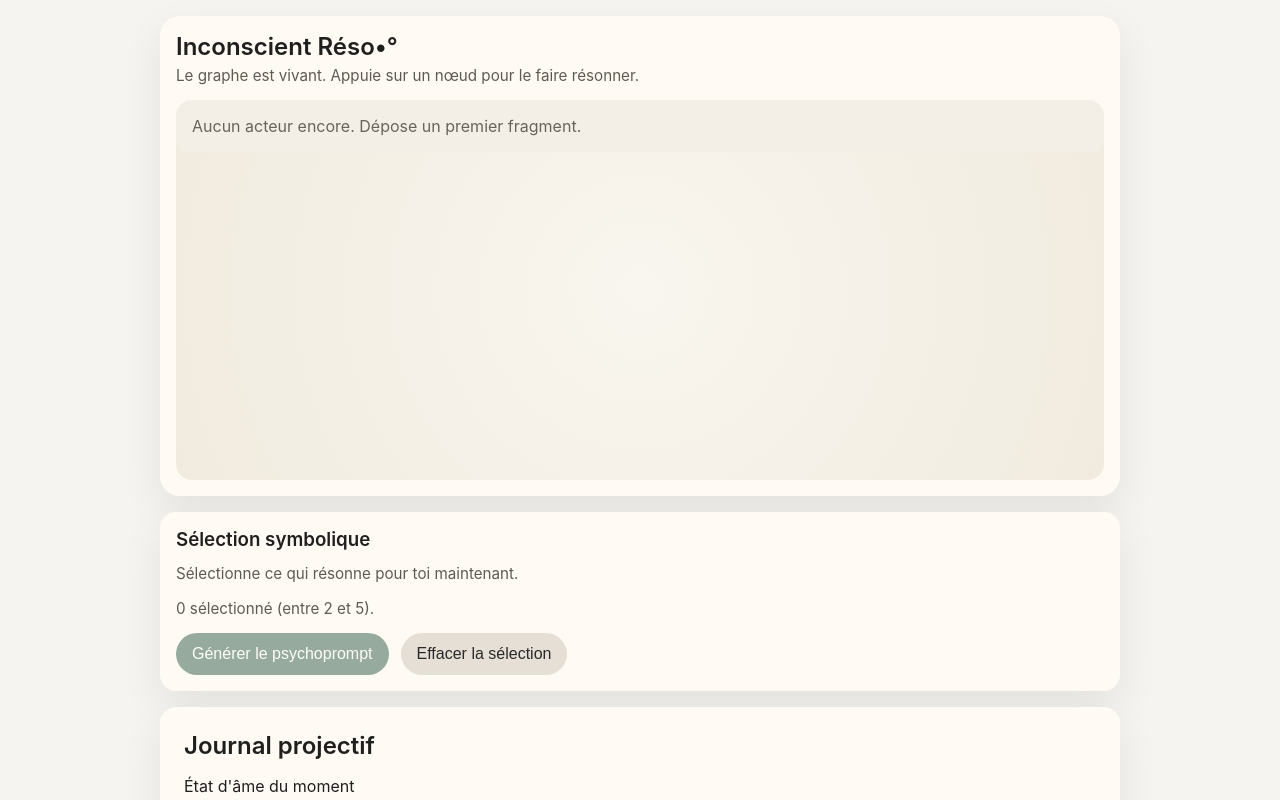
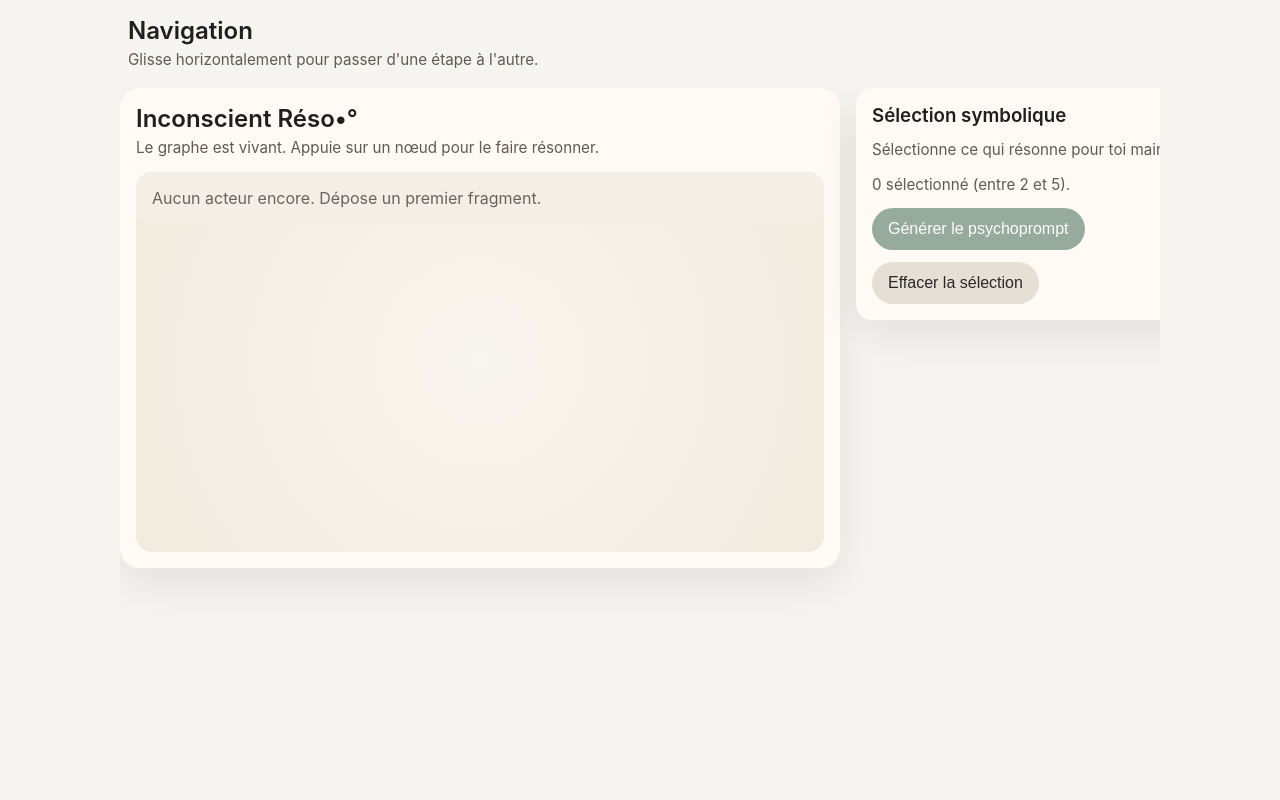
Before and after one commit to pierkiroule/psychoprompt, a React (Vite) app: page / in a window 1280 px wide. Both pictures are taken after a click on the button "Commencer". Shown: the top 800 px of the page. Built offline with nearby package versions, Linux system fonts and the light colour scheme.

Commit message:
Add horizontal swipe carousel layout

```diff
--- a/src/App.tsx
+++ b/src/App.tsx
@@ -97,14 +97,21 @@ export function App(): ReactElement {
       case "main":
         return (
           <section className="graph-layout">
+            <div className="carousel-header">
+              <h2>Navigation</h2>
+              <p className="helper">Glisse horizontalement pour passer d&apos;une étape à l&apos;autre.</p>
+            </div>
+            <div className="carousel-track" role="list">
+              <div className="carousel-card carousel-card--wide" role="listitem">
                 <GraphView
                   nodes={nodes}
                   edges={edges}
                   selection={selection}
                   onToggle={toggleSelection}
                 />
-            <section className="graph-controls">
-              <div className="selection-status">
+              </div>
+              <div className="carousel-card" role="listitem">
+                <section className="selection-status">
                   <h3>Sélection symbolique</h3>
                   <p className="helper">Sélectionne ce qui résonne pour toi maintenant.</p>
                   <p className="helper">
@@ -124,10 +131,17 @@ export function App(): ReactElement {
                       Effacer la sélection
                     </button>
                   </div>
+                </section>
               </div>
+              <div className="carousel-card" role="listitem">
                 <Journal onSubmit={handleDeposit} />
-              {prompt ? <PromptView prompt={prompt} onClear={() => setPrompt("")} /> : null}
-            </section>
+              </div>
+              {prompt ? (
+                <div className="carousel-card" role="listitem">
+                  <PromptView prompt={prompt} onClear={() => setPrompt("")} />
+                </div>
+              ) : null}
+            </div>
           </section>
         );
       default:
--- a/src/styles.css
+++ b/src/styles.css
@@ -270,11 +270,36 @@ button:disabled {
 }
 
 .graph-layout {
-  width: min(960px, 100%);
+  width: min(1040px, 100%);
   display: flex;
   flex-direction: column;
   gap: 16px;
   min-height: calc(100vh - 32px);
+}
+
+.carousel-header {
+  display: flex;
+  flex-direction: column;
+  gap: 4px;
+  padding: 0 8px;
+}
+
+.carousel-track {
+  display: flex;
+  gap: 16px;
+  overflow-x: auto;
+  scroll-snap-type: x mandatory;
+  padding-bottom: 12px;
+  -webkit-overflow-scrolling: touch;
+}
+
+.carousel-card {
+  flex: 0 0 min(100%, 420px);
+  scroll-snap-align: start;
+}
+
+.carousel-card--wide {
+  flex-basis: min(100%, 720px);
 }
 
 .graph-panel {
@@ -286,7 +311,7 @@ button:disabled {
   flex-direction: column;
   gap: 12px;
   min-height: 60vh;
-  flex: 4;
+  flex: 1;
 }
 
 .graph-header {
@@ -309,13 +334,6 @@ button:disabled {
   height: 100%;
 }
 
-.graph-controls {
-  display: flex;
-  flex-direction: column;
-  gap: 16px;
-  flex: 1;
-}
-
 .selection-status {
   background: #fffaf3;
   border-radius: 16px;
@@ -336,6 +354,11 @@ button:disabled {
   .emoji-grid {
     grid-template-columns: repeat(2, 1fr);
   }
+
+  .carousel-card,
+  .carousel-card--wide {
+    flex-basis: 100%;
+  }
 }
 
 @media (max-width: 480px) {
```
Lines whose indentation alone changed are shown as unchanged.
